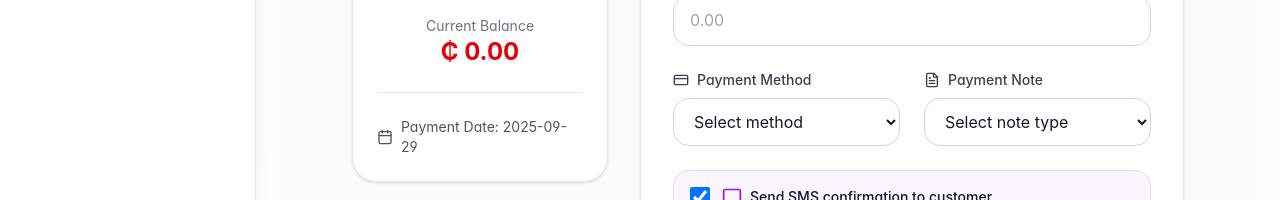
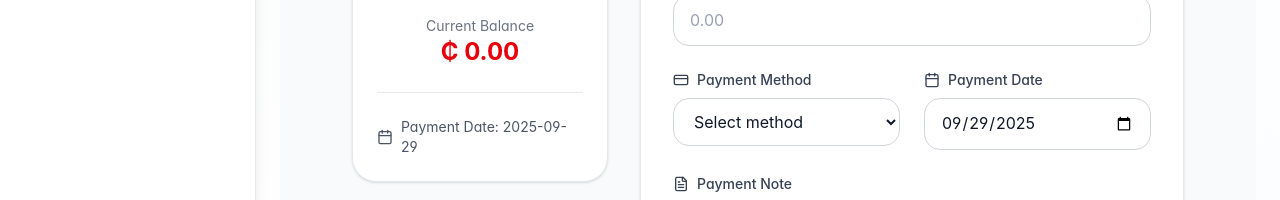
Before and after one commit to belofte2025/belofte, a Next.js app in the folder client/: page /customers/1/payments in a window 1280 px wide. Shown: the part 344-544 px from the top of the page. Built offline with nearby package versions, Linux system fonts and the light colour scheme; no server answers.

Commit message:
daterecorpayment

```diff
--- a/client/components/pages/customers/CustomerDebtsSection.tsx
+++ b/client/components/pages/customers/CustomerDebtsSection.tsx
@@ -39,6 +39,7 @@ export default function CustomerDebtsSection({
     amount: "",
     description: "",
     debtType: "manual",
+    debtDate: new Date().toISOString().split("T")[0],
   });
 
   const fetchDebts = useCallback(async () => {
@@ -80,11 +81,12 @@ export default function CustomerDebtsSection({
           amount: parseFloat(formData.amount),
           description: formData.description,
           debtType: formData.debtType,
+          debtDate: formData.debtDate,
         });
         toast.success("Debt added successfully");
       }
 
-      setFormData({ amount: "", description: "", debtType: "manual" });
+      setFormData({ amount: "", description: "", debtType: "manual", debtDate: new Date().toISOString().split("T")[0] });
       setShowAddForm(false);
       setEditingDebt(null);
       fetchDebts();
@@ -131,6 +133,7 @@ export default function CustomerDebtsSection({
       amount: debt.amount.toString(),
       description: debt.description || "",
       debtType: debt.debtType,
+      debtDate: debt.createdAt ? new Date(debt.createdAt).toISOString().split("T")[0] : new Date().toISOString().split("T")[0],
     });
     setShowAddForm(true);
   };
@@ -187,7 +190,7 @@ export default function CustomerDebtsSection({
             onClick={() => {
               setShowAddForm(!showAddForm);
               setEditingDebt(null);
-              setFormData({ amount: "", description: "", debtType: "manual" });
+              setFormData({ amount: "", description: "", debtType: "manual", debtDate: new Date().toISOString().split("T")[0] });
             }}
             className="inline-flex items-center gap-2 px-4 py-2 bg-blue-600 text-white font-medium rounded-lg hover:bg-blue-700 transition-colors duration-200"
           >
@@ -250,6 +253,24 @@ export default function CustomerDebtsSection({
               </select>
             </div>
 
+            <div>
+              <label className="block text-sm font-medium text-gray-700 mb-2">
+                <div className="flex items-center gap-2">
+                  <Calendar className="w-4 h-4" />
+                  Debt Date
+                </div>
+              </label>
+              <input
+                type="date"
+                value={formData.debtDate}
+                onChange={(e) =>
+                  setFormData({ ...formData, debtDate: e.target.value })
+                }
+                max={new Date().toISOString().split("T")[0]}
+                className="w-full px-4 py-2 border border-gray-300 rounded-lg text-gray-900 focus:ring-2 focus:ring-blue-500 focus:border-transparent"
+              />
+            </div>
+
             <div className="flex gap-3">
               <button
                 type="submit"
@@ -266,6 +287,7 @@ export default function CustomerDebtsSection({
                     amount: "",
                     description: "",
                     debtType: "manual",
+                    debtDate: new Date().toISOString().split("T")[0],
                   });
                 }}
                 className="px-4 py-2 bg-gray-200 text-gray-700 font-medium rounded-lg hover:bg-gray-300 transition-colors duration-200"
--- a/client/components/pages/customers/CustomerPaymentForm.tsx
+++ b/client/components/pages/customers/CustomerPaymentForm.tsx
@@ -36,6 +36,7 @@ export default function CustomerPaymentForm({ customerId }: Props) {
   const [amount, setAmount] = useState("");
   const [note, setNote] = useState("");
   const [paymentType, setPaymentType] = useState("");
+  const [paymentDate, setPaymentDate] = useState(new Date().toISOString().split("T")[0]);
   const [customerName, setCustomerName] = useState("");
   const [customerPhone, setCustomerPhone] = useState("");
   const [customerBal, setCustomerBal] = useState(0);
@@ -307,6 +308,7 @@ export default function CustomerPaymentForm({ customerId }: Props) {
         amount: amountPaid,
         note,
         paymentType,
+        paymentDate,
       });
       console.log("✅ Payment recorded successfully");
 
@@ -377,7 +379,7 @@ export default function CustomerPaymentForm({ customerId }: Props) {
             currentBalance,
             paymentType,
             note,
-            date: today,
+            date: paymentDate,
           };
           generateReceiptPDF(receipt);
         }
@@ -453,7 +455,7 @@ export default function CustomerPaymentForm({ customerId }: Props) {
               <div className="mt-6 pt-6 border-t border-gray-200">
                 <div className="flex items-center gap-2 text-gray-600">
                   <Calendar className="w-4 h-4" />
-                  <span className="text-sm">Payment Date: {today}</span>
+                  <span className="text-sm">Payment Date: {paymentDate}</span>
                 </div>
               </div>
             </div>
@@ -512,6 +514,23 @@ export default function CustomerPaymentForm({ customerId }: Props) {
                     <option value="BANK">Bank Transfer</option>
                     <option value="MOMO">Mobile Money</option>
                   </select>
+                </div>
+
+                {/* Payment Date */}
+                <div>
+                  <label className="block text-sm font-medium text-gray-700 mb-2">
+                    <div className="flex items-center gap-2">
+                      <Calendar className="w-4 h-4" />
+                      Payment Date
+                    </div>
+                  </label>
+                  <input
+                    type="date"
+                    value={paymentDate}
+                    onChange={(e) => setPaymentDate(e.target.value)}
+                    max={today}
+                    className="w-full px-4 py-3 border border-gray-300 rounded-lg focus:ring-2 focus:ring-blue-500 focus:border-transparent transition-colors duration-200 bg-white text-gray-900"
+                  />
                 </div>
 
                 {/* Note Type */}
--- a/client/services/customerDebtService.ts
+++ b/client/services/customerDebtService.ts
@@ -25,6 +25,7 @@ export const createCustomerDebt = async (data: {
   amount: number;
   description?: string;
   debtType?: string;
+  debtDate?: string;
 }) => {
   console.log("[customerDebtService] Creating debt:", data);
   try {
--- a/client/services/customerService.ts
+++ b/client/services/customerService.ts
@@ -44,7 +44,7 @@ export const updateCustomer = async (id: string, data: any) => {
 
 export const createCustomerPayment = async (
   id: string,
-  data: { amount: number; note?: string; paymentType?: string }
+  data: { amount: number; note?: string; paymentType?: string; paymentDate?: string }
 ) => {
   await api.post(`/customers/${id}/payments`, data);
 };
```
